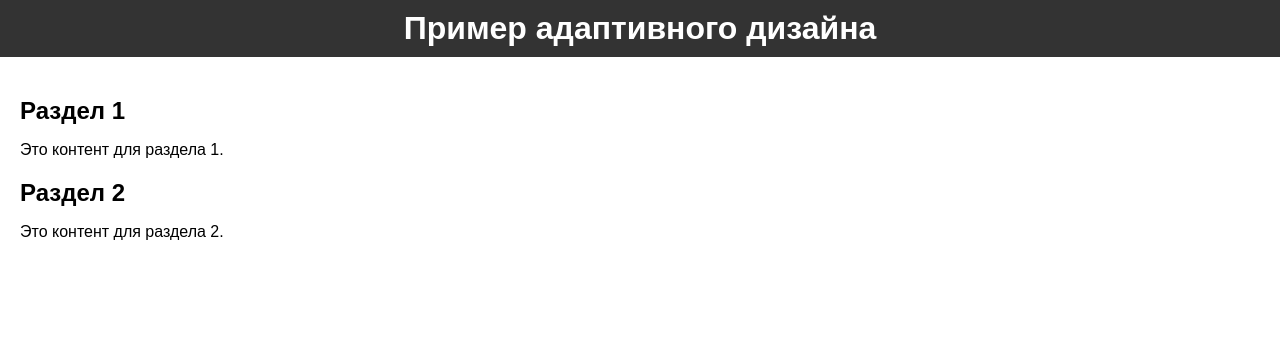
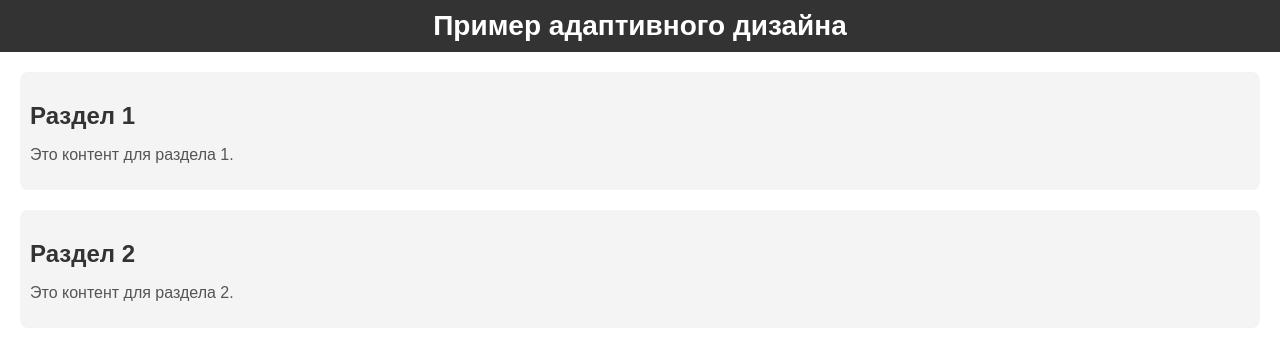
Before and after one commit to kng111/iphone_adaptive, a plain HTML site: page index.html in a window 1280 px wide. Drawn offline with Linux system fonts and the light colour scheme.

Commit message:
Update styles.css

```diff
--- a/styles.css
+++ b/styles.css
@@ -14,6 +14,7 @@ body {
 
 .header__title {
   margin: 0;
+  font-size: 28px;
 }
 
 .main-content {
@@ -22,15 +23,20 @@ body {
 
 .section {
   margin-bottom: 20px;
+  background-color: #f4f4f4;
+  border-radius: 8px;
+  padding: 10px;
 }
 
 .section__title {
   font-size: 24px;
   margin-bottom: 10px;
+  color: #333;
 }
 
 .section__content {
   font-size: 16px;
+  color: #555;
 }
 
 /* Медиа-запросы для iPhone */
@@ -44,7 +50,7 @@ body {
   }
 
   .header__title {
-      font-size: 20px;
+    font-size: 24px;
   }
 
   .section__title {
@@ -67,7 +73,7 @@ body {
   }
 
   .header__title {
-      font-size: 20px;
+    font-size: 24px;
   }
 
   .section__title {
```
Lines whose indentation alone changed are shown as unchanged.
